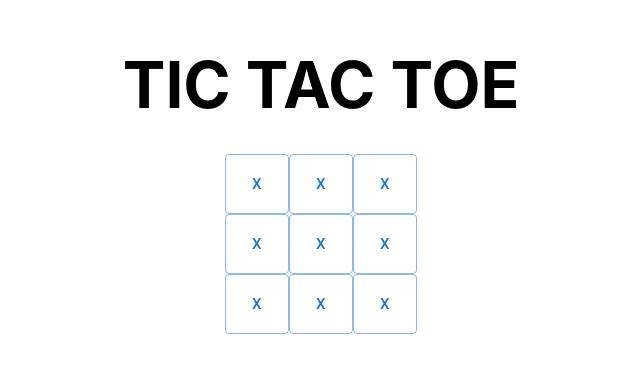
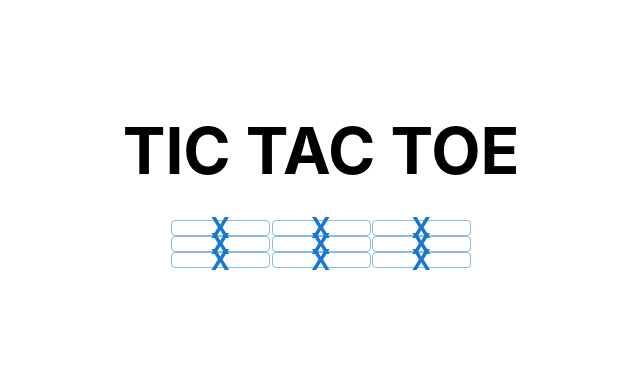
Before and after one commit to acalvom/tic-tac-toe-react, a Next.js app: page / in a window 1280 px wide. Shown: the part 193-566 px from the top of the page, without its empty margins (319-959 px from the left). Built offline with nearby package versions, Linux system fonts and the light colour scheme.

Commit message:
Update styles & Add states

```diff
--- a/components/Board.tsx
+++ b/components/Board.tsx
@@ -1,36 +1,34 @@
-import { Grid, Stack } from "@mui/material";
-import * as React from "react";
+import { useEffect, useState } from "react";
 import styles from "../styles/App.module.css";
 import { Square } from "./Square";
 
 export interface IBoardProps {}
 
 export default function Board(props: IBoardProps) {
+  const [squares, setSquares] = useState(new Array(9).fill(null));
+  const [player, setPlayer] = useState("X");
+  const [isWinner, setIsWinner] = useState(false);
+
+  const renderSquare = (id: number) => {
+    console.log(id);
+    return <Square />;
+  };
+
+  useEffect(() => {
+    //console.log(squares);
+  }, []);
+
   return (
     <div className={styles.grid}>
-      <Grid container>
-        <Grid item lg={4}>
-          <Stack>
-            <Square />
-            <Square />
-            <Square />
-          </Stack>
-        </Grid>
-        <Grid item lg={4}>
-          <Stack>
-            <Square />
-            <Square />
-            <Square />
-          </Stack>
-        </Grid>
-        <Grid item lg={4}>
-          <Stack>
-            <Square />
-            <Square />
-            <Square />
-          </Stack>
-        </Grid>
-      </Grid>
+      {renderSquare(0)}
+      {renderSquare(1)}
+      {renderSquare(2)}
+      {renderSquare(3)}
+      {renderSquare(4)}
+      {renderSquare(5)}
+      {renderSquare(3)}
+      {renderSquare(4)}
+      {renderSquare(5)}
     </div>
   );
 }
--- a/components/Square.tsx
+++ b/components/Square.tsx
@@ -7,7 +7,7 @@ export interface ISquareProps {}
 export function Square(props: ISquareProps) {
   return (
     <Button className={styles.square} variant="outlined" size="large">
-      X
+      <span className={styles.player}>X</span>
     </Button>
   );
 }
--- a/styles/App.module.css
+++ b/styles/App.module.css
@@ -51,22 +51,35 @@
 }
 
 .grid {
+  display: flex;
+  flex-wrap: wrap;
+  justify-content: space-between;
+  align-items: center;
   margin: 2em 0;
-  display: flex;
-  align-items: center;
-  justify-content: center;
-  flex-wrap: wrap;
-  max-width: 800px;
+  max-width: 300px;
 }
 
 .square {
-  height: 60px;
   color: #333533;
   border-color: #333533;
   border-radius: 0;
+
+  width: 33%;
+  padding-bottom: 33%; /* Same as width, sets height */
+  margin-bottom: 0.5%; /* (100-32*3)/2 */
+  position: relative;
+
 }
 
 .square:hover {
   border: 1px solid #f5cb5c;
   background-color: #f5cb5c;
 }
+
+.player {
+  position: absolute;
+  left: 50%;
+  top: 50%;
+  transform: translate(-50%,-50%);
+  font-size: 2em;
+}
```
